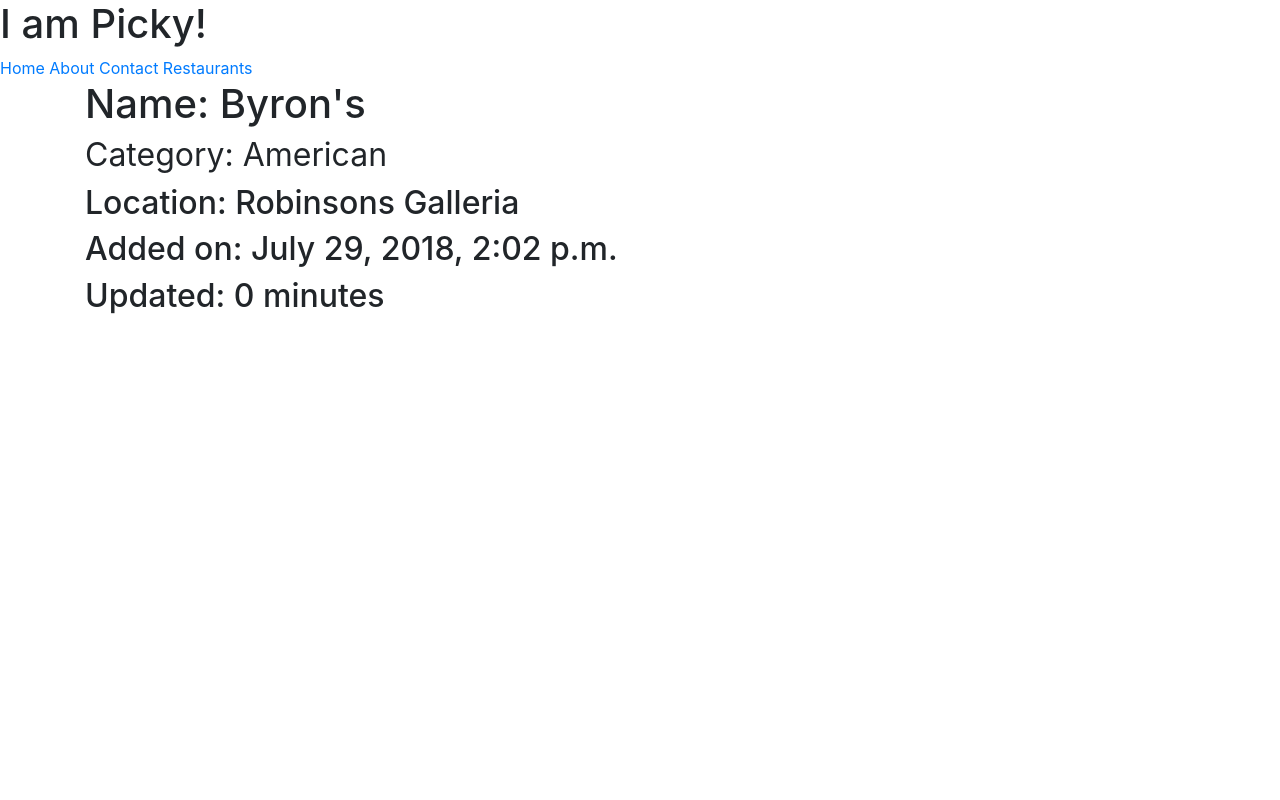
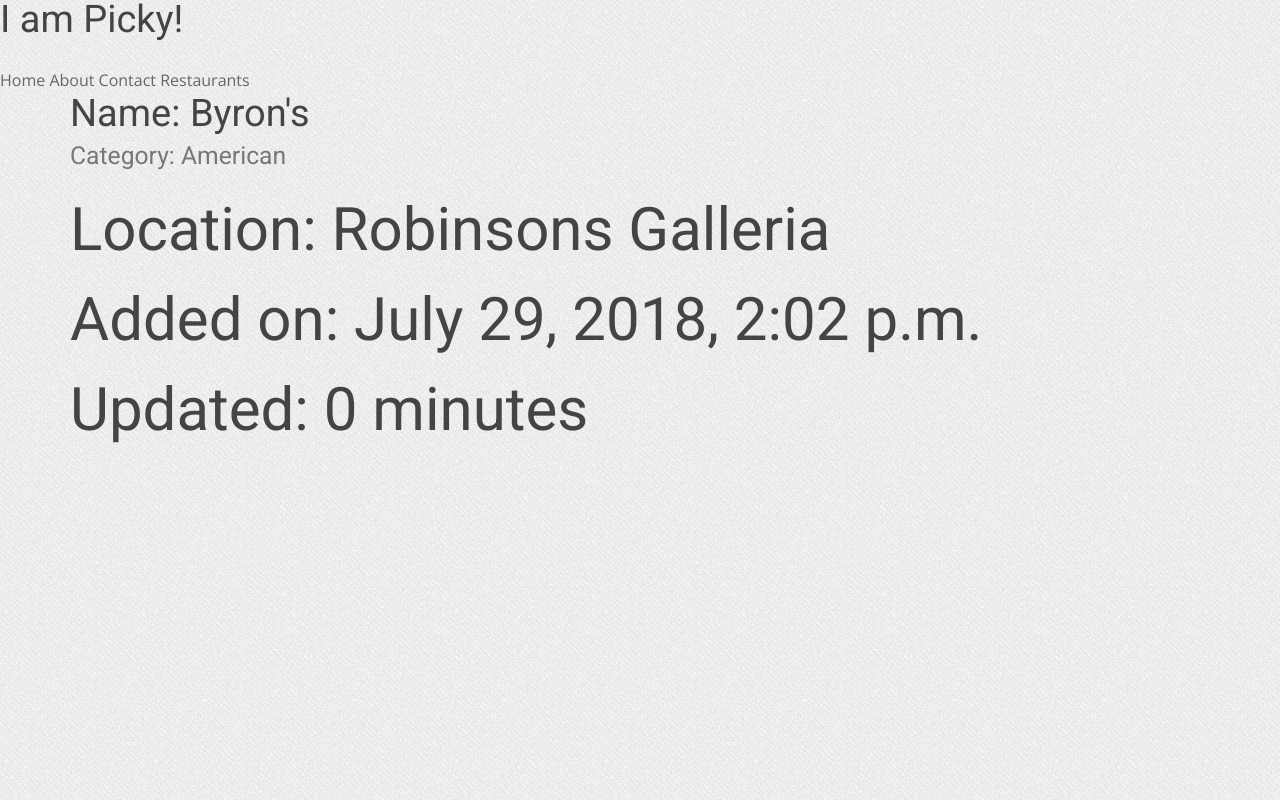
Before and after one commit to estebie/Django_Basic_Training, a Django app: a page that uses src/templates/snippets/css.html in a window 1280 px wide. Run offline with Django 3.2, Linux system fonts and the light colour scheme; data comes from the database, SQL or seed files in the repository; some libraries are stand-ins or nearby versions.

Commit message:
Update the css.html to load the medicio css files.

```diff
--- a/src/templates/snippets/css.html
+++ b/src/templates/snippets/css.html
@@ -1 +1,15 @@
-<link rel="stylesheet" href="https://stackpath.bootstrapcdn.com/bootstrap/4.1.2/css/bootstrap.min.css" integrity="sha384-Smlep5jCw/wG7hdkwQ/Z5nLIefveQRIY9nfy6xoR1uRYBtpZgI6339F5dgvm/e9B" crossorigin="anonymous">
+{% load staticfiles %}
+<link href="{% static "css/bootstrap.min.css" %}" rel="stylesheet" type="text/css">
+<link href="{% static "font-awesome/css/font-awesome.min.css" %}" rel="stylesheet" type="text/css" />
+<link rel="stylesheet" type="text/css" href="{% static "plugins/cubeportfolio/css/cubeportfolio.min.css" %}">
+<link href="{% static "css/nivo-lightbox.css" %}" rel="stylesheet" />
+<link href="{% static "css/nivo-lightbox-theme/default/default.css" %}" rel="stylesheet" type="text/css" />
+<link href="{% static "css/owl.carousel.css" %}" rel="stylesheet" media="screen" />
+<link href="{% static "css/owl.theme.css" %}" rel="stylesheet" media="screen" />
+<link href="{% static "css/animate.css" %}" rel="stylesheet" />
+<link href="{% static "css/style.css" %}" rel="stylesheet">
+
+<!-- boxed bg -->
+<link id="bodybg" href="{% static "bodybg/bg1.css" %}" rel="stylesheet" type="text/css" />
+<!-- template skin -->
+<link id="t-colors" href="{% static "color/default.css" %}" rel="stylesheet">
```
